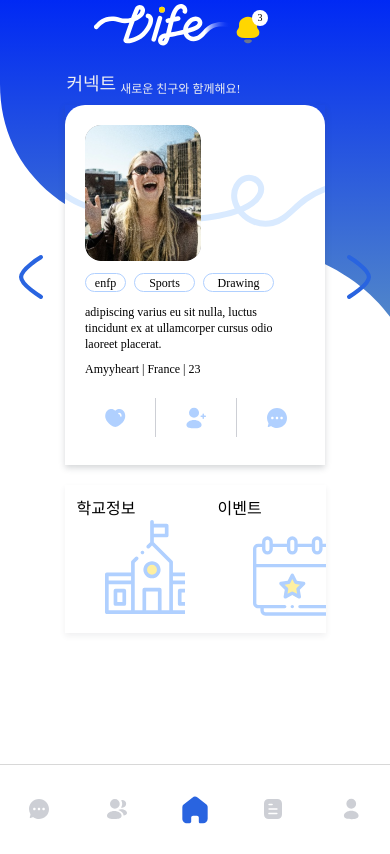
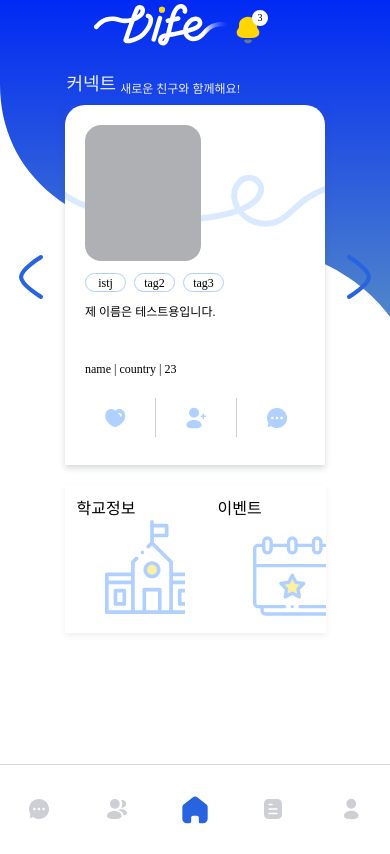
Before and after one commit to team-diverse/dife-frontend, a React Native app: screen /Home in a window 390 px wide. Built offline with nearby package versions, Linux system fonts and the light colour scheme; a web font is replaced by a local one.

Commit message:
fix: homePage의 홈 카드에서 alt 안 뜨는 부분 수정

```diff
--- a/src/components/homeCompo/HomeProfile.js
+++ b/src/components/homeCompo/HomeProfile.js
@@ -2,7 +2,7 @@ import React from 'react';
 import { View, Image, StyleSheet } from 'react-native';
 import { customTheme } from '../../styles/customTheme.js';
 
-const HomeProfile = ({ profile, back=false }) => {
+const HomeProfile = ({ profile=null, back=false }) => {
   const containerStyle = back ? { width: 100.647, height: 118 } : null;
 
   return (
--- a/src/pages/HomePages/HomePage.js
+++ b/src/pages/HomePages/HomePage.js
@@ -29,6 +29,11 @@ const HomePage = ({cnt=3}) => {
 
   const profileDataList = [
     {
+      tag1: 'istj',
+      introduction: "제 이름은 테스트용입니다.",
+      age: "23"
+    },
+    {
       profileImg: require('../../assets/images/test_img/test_profileImg.png'),
       tag1: 'enfp',
       tag2: 'Sports',
@@ -58,6 +63,7 @@ const HomePage = ({cnt=3}) => {
       country: "한국",
       age: "23"
     },
+
   ];
 
   const [currentProfileIndex, setCurrentProfileIndex] = useState(0);
@@ -74,7 +80,7 @@ const HomePage = ({cnt=3}) => {
     }
   };
 
-  const { profileImg, tag1, tag2, tag3, introduction, name, country, age } = profileDataList[currentProfileIndex];
+  const { profileImg=null, tag1="tag1", tag2="tag2", tag3="tag3", introduction="introduction", name="name", country="country", age="age" } = profileDataList[currentProfileIndex];
 
   const [showNewCard, setShowNewCard] = useState(false);
 
```
